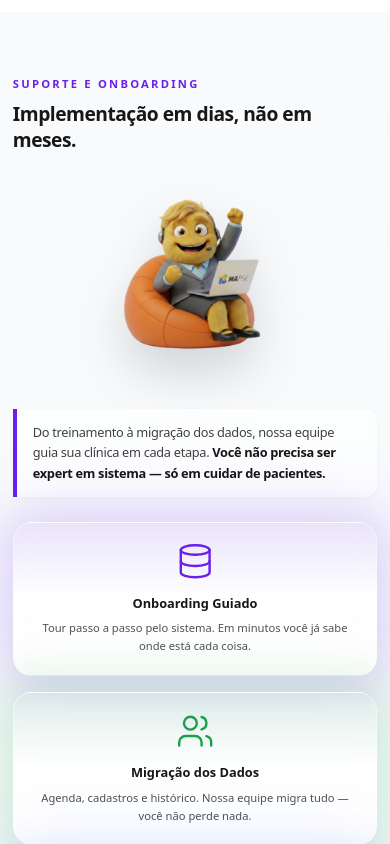
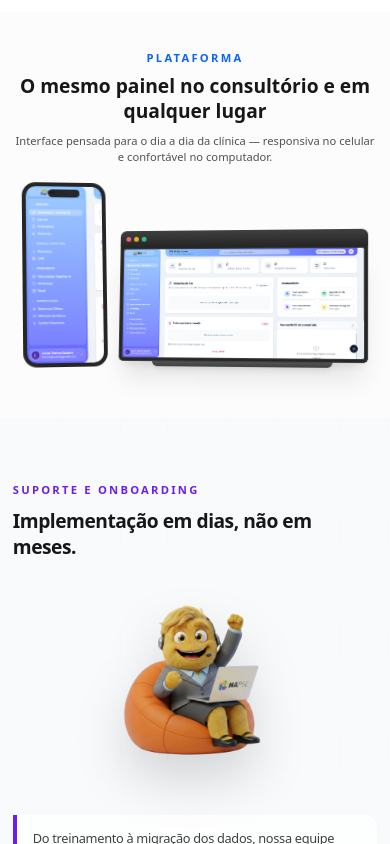
Before and after one commit to KairusAI/site_napse, a React (Vite) app: page / in a window 390 px wide. Shown: the part 3460-4304 px from the top of the page. Built offline with nearby package versions, Linux system fonts and the light colour scheme; the HTML template or start-up script is replaced by a standard one.

Commit message:
Add AppShowcaseSection component to showcase dashboard interface; include responsive design and animations for enhanced user experience. Add dashboard image asset for display.

```diff
--- a/src/App.tsx
+++ b/src/App.tsx
@@ -6,6 +6,7 @@ import {
   HeroSection,
   PillarsSection,
   IntegrationsBentoGrid,
+  AppShowcaseSection,
   SupportOnboardingSection,
   StatsSection,
   PricingSection,
@@ -26,6 +27,7 @@ function HomePage() {
       </main>
       <PillarsSection />
       <IntegrationsBentoGrid />
+      <AppShowcaseSection />
       <SupportOnboardingSection />
       <StatsSection />
       <PricingSection />
--- /dev/null
+++ b/src/components/sections/AppShowcaseSection.tsx
@@ -0,0 +1,111 @@
+import { useRef } from 'react'
+import { motion, useInView, useReducedMotion } from 'framer-motion'
+
+const DASH_IMG = '/assets/dashboard_fundo.png'
+
+export function AppShowcaseSection() {
+  const sectionRef = useRef<HTMLElement | null>(null)
+  const isInView = useInView(sectionRef, { once: true, margin: '-60px' })
+  const reduceMotion = useReducedMotion()
+
+  return (
+    <section
+      ref={sectionRef}
+      id="plataforma"
+      className="relative overflow-hidden bg-[#fcfcfc]"
+      aria-labelledby="app-showcase-heading"
+    >
+      <div className="relative z-10 mx-auto w-full max-w-[100rem] px-4 pb-16 pt-12 sm:px-6 sm:pb-20 sm:pt-16 lg:px-6 lg:pb-24 lg:pt-20">
+        <motion.div
+          className="mx-auto mb-6 max-w-3xl text-center lg:mb-8 lg:max-w-4xl"
+          initial={{ opacity: 0, y: 20 }}
+          animate={isInView ? { opacity: 1, y: 0 } : {}}
+          transition={{ duration: 0.6, ease: [0.22, 1, 0.36, 1] }}
+        >
+          <p className="mb-2 text-sm font-semibold uppercase tracking-[0.2em] text-nat-blue lg:mb-3">
+            Plataforma
+          </p>
+          <h2
+            id="app-showcase-heading"
+            className="text-2xl font-semibold text-neutral-900 lg:text-5xl lg:font-bold lg:tracking-tight"
+          >
+            O mesmo painel no consultório e em qualquer lugar
+          </h2>
+          <p className="mx-auto mt-3 max-w-2xl text-sm text-neutral-600 lg:mt-4 lg:text-base">
+            Interface pensada para o dia a dia da clínica — responsiva no celular e confortável no
+            computador.
+          </p>
+        </motion.div>
+
+        <motion.div
+          className="mx-auto -mt-1 flex max-w-5xl flex-row items-end justify-center gap-2 sm:gap-3 md:gap-4 lg:-mt-4 lg:max-w-6xl lg:items-center lg:gap-12 xl:gap-16"
+          initial={{ opacity: 0, y: 28 }}
+          animate={isInView ? { opacity: 1, y: 0 } : {}}
+          transition={{ duration: 0.65, delay: 0.08, ease: [0.22, 1, 0.36, 1] }}
+        >
+          {/* Mockup celular — rotateY positivo: “vira” para o centro (direita) */}
+          <div className="relative w-[min(88px,22vw)] shrink-0 sm:w-[min(120px,26vw)] md:w-[min(154px,32vw)] lg:w-[min(186px,60vw)] [perspective:960px]">
+            <div
+              className={
+                reduceMotion
+                  ? 'relative drop-shadow-[0_12px_28px_-8px_rgba(15,23,42,0.35)] sm:drop-shadow-[0_20px_40px_-10px_rgba(15,23,42,0.35)]'
+                  : 'relative origin-bottom transform-gpu will-change-transform drop-shadow-[0_16px_32px_-10px_rgba(15,23,42,0.4)] sm:drop-shadow-[0_28px_48px_-14px_rgba(15,23,42,0.42)] [transform:rotateY(10deg)_rotateX(4deg)] sm:[transform:rotateY(14deg)_rotateX(5deg)] md:[transform:rotateY(18deg)_rotateX(4deg)] lg:[transform:rotateY(22deg)_rotateX(4deg)]'
+              }
+            >
+              <div
+                className="relative aspect-[9/19.5] overflow-hidden rounded-[1.1rem] border-[4px] border-neutral-800 bg-neutral-800 shadow-inner sm:rounded-[1.5rem] sm:border-[6px] lg:rounded-[1.875rem] lg:border-[8px]"
+                style={{ boxShadow: 'inset 0 0 0 1px rgba(255,255,255,0.06)' }}
+              >
+                <div
+                  className="absolute left-1/2 top-1 z-10 h-2.5 w-10 -translate-x-1/2 rounded-full bg-neutral-900/90 sm:top-1.5 sm:h-3.5 sm:w-14 lg:h-4 lg:w-[4.25rem]"
+                  aria-hidden
+                />
+                <img
+                  src={DASH_IMG}
+                  alt="Dashboard NAPSE em visualização mobile"
+                  className="h-full w-full object-cover object-left-top"
+                  loading="lazy"
+                  decoding="async"
+                />
+              </div>
+            </div>
+          </div>
+
+          {/* Mockup notebook — rotateY negativo: “vira” para o centro (esquerda) */}
+          <div className="relative min-w-0 flex-1 max-w-[min(252px,calc(100vw-7.5rem))] sm:max-w-[min(320px,calc(100vw-8rem))] md:max-w-[min(420px,calc(100vw-9rem))] [perspective:960px] lg:min-w-0 lg:flex-1 lg:max-w-[min(100%,720px)] lg:shrink-0">
+            <div
+              className={
+                reduceMotion
+                  ? 'relative drop-shadow-[0_16px_36px_-12px_rgba(15,23,42,0.36)] sm:drop-shadow-[0_28px_56px_-16px_rgba(15,23,42,0.38)]'
+                  : 'relative origin-bottom transform-gpu will-change-transform drop-shadow-[0_20px_40px_-14px_rgba(15,23,42,0.42)] sm:drop-shadow-[0_36px_60px_-18px_rgba(15,23,42,0.44)] [transform:rotateY(-8deg)_rotateX(4deg)] sm:[transform:rotateY(-12deg)_rotateX(5deg)] md:[transform:rotateY(-16deg)_rotateX(4deg)] lg:[transform:rotateY(-20deg)_rotateX(4deg)]'
+              }
+            >
+              <div className="rounded-t-lg bg-gradient-to-b from-neutral-700 to-neutral-800 px-2 pb-1.5 pt-2 shadow-lg sm:rounded-t-xl sm:px-4 sm:pb-2 sm:pt-2.5 lg:px-5 lg:pt-3">
+                <div className="flex items-center gap-1 sm:gap-2">
+                  <span className="h-1.5 w-1.5 rounded-full bg-red-400/90 sm:h-2.5 sm:w-2.5" aria-hidden />
+                  <span className="h-1.5 w-1.5 rounded-full bg-amber-400/90 sm:h-2.5 sm:w-2.5" aria-hidden />
+                  <span className="h-1.5 w-1.5 rounded-full bg-emerald-400/90 sm:h-2.5 sm:w-2.5" aria-hidden />
+                </div>
+              </div>
+              <div className="overflow-hidden rounded-b-md border border-t-0 border-neutral-700 bg-neutral-800 p-1 shadow-xl sm:rounded-b-lg sm:p-1.5 lg:p-2">
+                <div className="overflow-hidden rounded-sm bg-neutral-900/40 ring-1 ring-white/10 sm:rounded-md">
+                  <img
+                    src={DASH_IMG}
+                    alt="Dashboard NAPSE em visualização desktop"
+                    className="w-full object-cover object-top"
+                    loading="lazy"
+                    decoding="async"
+                  />
+                </div>
+              </div>
+              <div
+                className="mx-auto mt-0 h-1.5 w-[72%] rounded-b-md bg-gradient-to-b from-neutral-600 to-neutral-700 shadow-md sm:h-2 sm:rounded-b-lg lg:h-2.5 lg:w-[68%]"
+                aria-hidden
+              />
+            </div>
+          </div>
+        </motion.div>
+      </div>
+    </section>
+  )
+}
--- a/src/components/sections/SupportOnboardingSection.tsx
+++ b/src/components/sections/SupportOnboardingSection.tsx
@@ -219,25 +219,28 @@ export function SupportOnboardingSection() {
                 </span>
               </p>
             </motion.div>
-            <div ref={cardsGridRef} className="grid grid-cols-1 sm:grid-cols-3 gap-5 lg:gap-6">
+            <div
+              ref={cardsGridRef}
+              className="grid grid-cols-1 items-stretch sm:grid-cols-3 gap-5 lg:gap-6"
+            >
               {onboardingCards.map((card) => (
                 <div
                   key={card.id}
-                  className="transition-transform duration-300 ease-out hover:scale-[1.02] hover:-translate-y-1 cursor-default"
+                  className="flex h-full min-h-0 transition-transform duration-300 ease-out hover:scale-[1.02] hover:-translate-y-1 cursor-default"
                 >
                   <div
                     data-support-card
-                    className={`relative rounded-3xl bg-gradient-to-b ${card.gradient} backdrop-blur-md border border-white/40 p-6 lg:p-8 text-center overflow-hidden opacity-0 transition-shadow duration-300 hover:shadow-xl hover:border-white/60`}
+                    className={`relative flex h-full min-h-0 w-full flex-col rounded-3xl bg-gradient-to-b ${card.gradient} backdrop-blur-md border border-white/40 p-6 lg:p-8 text-center overflow-hidden opacity-0 transition-shadow duration-300 hover:shadow-xl hover:border-white/60`}
                     style={{ boxShadow: card.glow }}
                   >
                     <card.Icon
-                      className={`mx-auto mb-4 w-12 h-12 lg:w-14 lg:h-14 ${card.iconClass}`}
+                      className={`mx-auto mb-4 w-12 h-12 shrink-0 lg:w-14 lg:h-14 ${card.iconClass}`}
                       strokeWidth={1.5}
                     />
-                    <h3 className="text-base lg:text-lg font-bold text-neutral-900 mb-2">
+                    <h3 className="mb-2 shrink-0 text-base font-bold text-neutral-900 lg:text-lg">
                       {card.title}
                     </h3>
-                    <p className="text-sm text-neutral-600 leading-relaxed font-medium">
+                    <p className="flex-1 text-sm font-medium leading-relaxed text-neutral-600">
                       {card.description}
                     </p>
                   </div>
--- a/src/components/sections/index.ts
+++ b/src/components/sections/index.ts
@@ -3,6 +3,7 @@ export { StatsSection } from './StatsSection'
 export { PricingSection } from './PricingSection'
 export { PillarsSection } from './PillarsSection'
 export { IntegrationsBentoGrid } from './IntegrationsBentoGrid'
+export { AppShowcaseSection } from './AppShowcaseSection'
 export { SupportOnboardingSection } from './SupportOnboardingSection'
 export { TestimonialsSection } from './TestimonialsSection'
 export { FAQSection } from './FAQSection'
```
Also changed, not shown: public/assets/dashboard_fundo.png (added).
